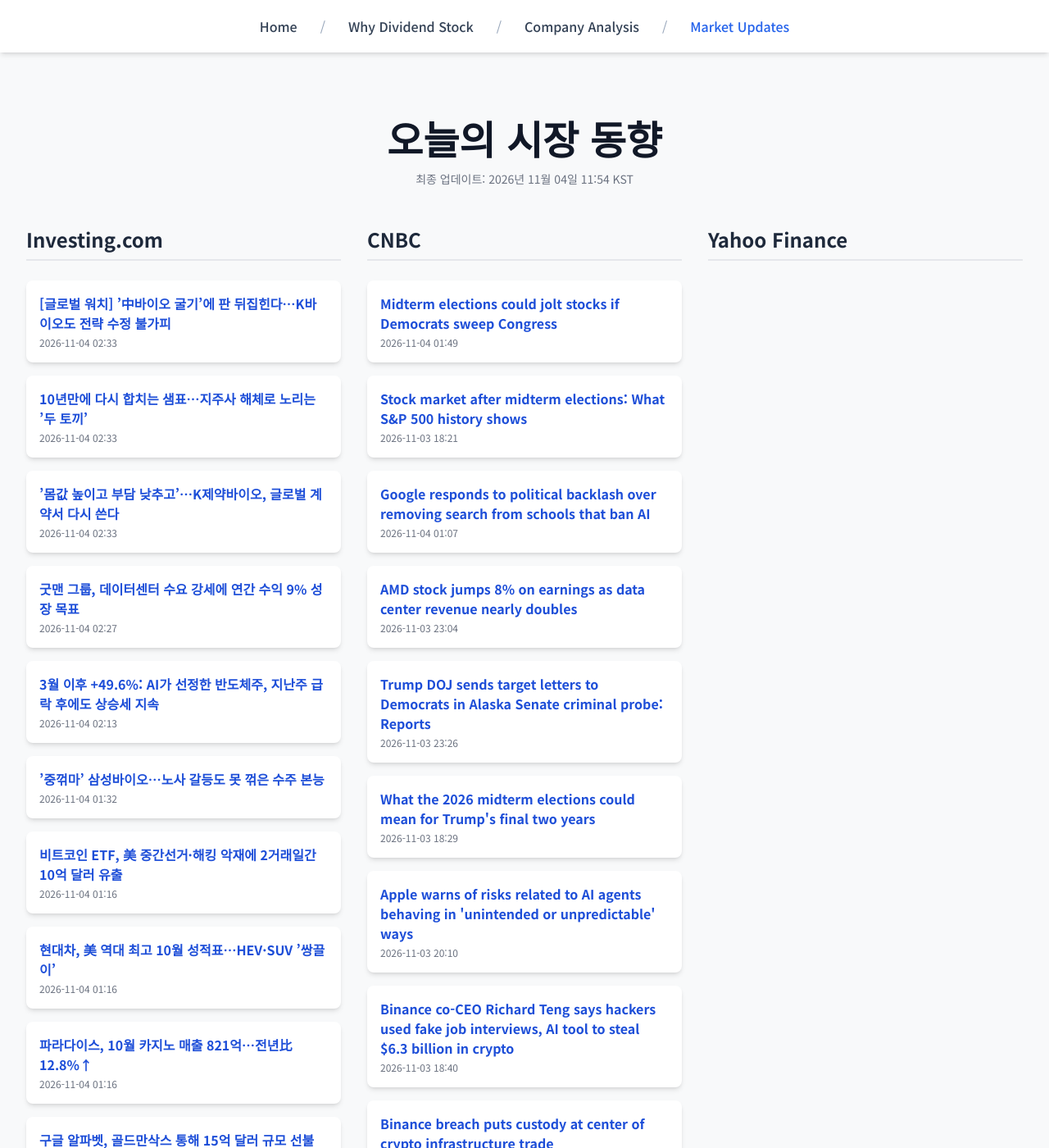
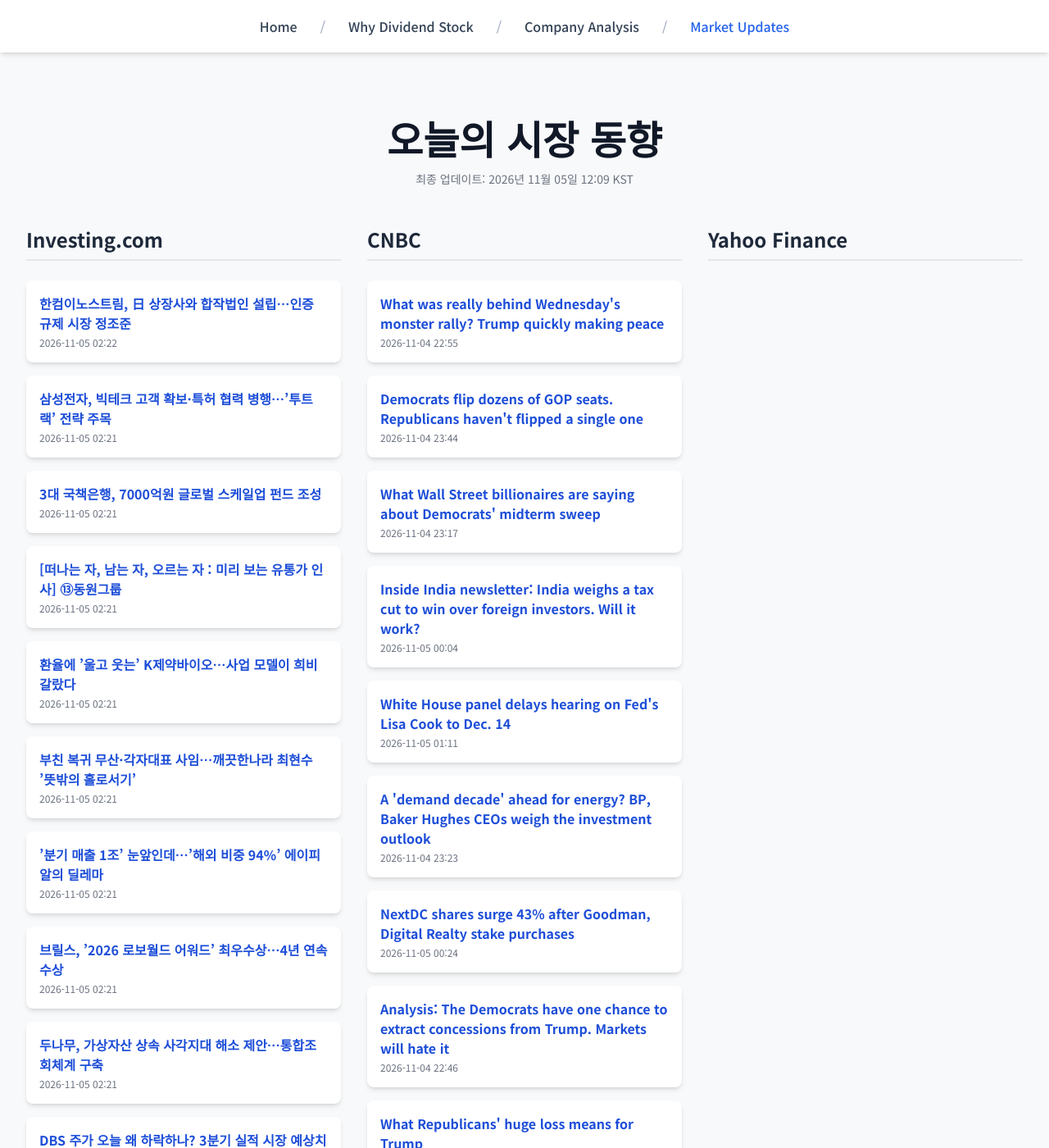
Before and after one commit to Kay-Hwang/my-company-analysis, a Jekyll site: the page built from market-updates.html, in a window 1280 px wide and 1400 px high. Shown: the whole window at 82% size. Built offline with Jekyll 4.4.1, drawn with Linux system fonts in a browser that asks for light colours; nearby versions of some CDN libraries; a script that is not in the unit is left out; some of the changed text lies outside the part shown.

Commit message:
Update daily data

```diff
--- a/_data/latest_data.json
+++ b/_data/latest_data.json
@@ -1,128 +1,128 @@
 {
-  "lastUpdated": "2026년 11월 04일 11:54 KST",
+  "lastUpdated": "2026년 11월 05일 12:09 KST",
   "news": {
     "investing": [
       {
-        "title": "[글로벌 워치] ’中바이오 굴기’에 판 뒤집힌다…K바이오도 전략 수정 불가피",
-        "link": "https://kr.investing.com/news/stock-market-news/article-2157467",
-        "pubDate": "2026-11-04 02:33:41",
-        "summary": "[글로벌 워치] ’中바이오 굴기’에 판 뒤집힌다…K바이오도 전략 수정 불가피"
+        "title": "한컴이노스트림, 日 상장사와 합작법인 설립…인증 규제 시장 정조준",
+        "link": "https://kr.investing.com/news/stock-market-news/article-2160676",
+        "pubDate": "2026-11-05 02:22:00",
+        "summary": "한컴이노스트림, 日 상장사와 합작법인 설립…인증 규제 시장 정조준"
       },
       {
-        "title": "10년만에 다시 합치는 샘표…지주사 해체로 노리는 ’두 토끼’",
-        "link": "https://kr.investing.com/news/stock-market-news/article-2157465",
-        "pubDate": "2026-11-04 02:33:20",
-        "summary": "10년만에 다시 합치는 샘표…지주사 해체로 노리는 ’두 토끼’"
+        "title": "삼성전자, 빅테크 고객 확보·특허 협력 병행…’투트랙’ 전략 주목",
+        "link": "https://kr.investing.com/news/stock-market-news/article-2160674",
+        "pubDate": "2026-11-05 02:21:57",
+        "summary": "삼성전자, 빅테크 고객 확보·특허 협력 병행…’투트랙’ 전략 주목"
       },
       {
-        "title": "’몸값 높이고 부담 낮추고’…K제약바이오, 글로벌 계약서 다시 쓴다",
-        "link": "https://kr.investing.com/news/stock-market-news/article-2157466",
-        "pubDate": "2026-11-04 02:33:20",
-        "summary": "’몸값 높이고 부담 낮추고’…K제약바이오, 글로벌 계약서 다시 쓴다"
+        "title": "3대 국책은행, 7000억원 글로벌 스케일업 펀드 조성",
+        "link": "https://kr.investing.com/news/stock-market-news/article-2160675",
+        "pubDate": "2026-11-05 02:21:57",
+        "summary": "3대 국책은행, 7000억원 글로벌 스케일업 펀드 조성"
       },
       {
-        "title": "굿맨 그룹, 데이터센터 수요 강세에 연간 수익 9% 성장 목표",
-        "link": "https://kr.investing.com/news/stock-market-news/article-2157457",
-        "pubDate": "2026-11-04 02:27:29",
-        "summary": "굿맨 그룹, 데이터센터 수요 강세에 연간 수익 9% 성장 목표"
+        "title": "[떠나는 자, 남는 자, 오르는 자 : 미리 보는 유통가 인사] ⑬동원그룹",
+        "link": "https://kr.investing.com/news/stock-market-news/article-2160669",
+        "pubDate": "2026-11-05 02:21:52",
+        "summary": "[떠나는 자, 남는 자, 오르는 자 : 미리 보는 유통가 인사] ⑬동원그룹"
       },
       {
-        "title": "3월 이후 +49.6%: AI가 선정한 반도체주, 지난주 급락 후에도 상승세 지속",
-        "link": "https://kr.investing.com/news/stock-market-news/article-2157455",
-        "pubDate": "2026-11-04 02:13:25",
-        "summary": "3월 이후 +49.6%: AI가 선정한 반도체주, 지난주 급락 후에도 상승세 지속"
+        "title": "환율에 ’울고 웃는’ K제약바이오…사업 모델이 희비 갈랐다",
+        "link": "https://kr.investing.com/news/stock-market-news/article-2160672",
+        "pubDate": "2026-11-05 02:21:52",
+        "summary": "환율에 ’울고 웃는’ K제약바이오…사업 모델이 희비 갈랐다"
       },
       {
-        "title": "’중꺾마’ 삼성바이오…노사 갈등도 못 꺾은 수주 본능",
-        "link": "https://kr.investing.com/news/stock-market-news/article-2157431",
-        "pubDate": "2026-11-04 01:32:22",
-        "summary": "’중꺾마’ 삼성바이오…노사 갈등도 못 꺾은 수주 본능"
+        "title": "부친 복귀 무산·각자대표 사임…깨끗한나라 최현수 ’뜻밖의 홀로서기’",
+        "link": "https://kr.investing.com/news/stock-market-news/article-2160670",
+        "pubDate": "2026-11-05 02:21:47",
+        "summary": "부친 복귀 무산·각자대표 사임…깨끗한나라 최현수 ’뜻밖의 홀로서기’"
       },
       {
-        "title": "비트코인 ETF, 美 중간선거·해킹 악재에 2거래일간 10억 달러 유출",
-        "link": "https://kr.investing.com/news/stock-market-news/article-2157419",
-        "pubDate": "2026-11-04 01:16:19",
-        "summary": "비트코인 ETF, 美 중간선거·해킹 악재에 2거래일간 10억 달러 유출"
+        "title": "’분기 매출 1조’ 눈앞인데…’해외 비중 94%’ 에이피알의 딜레마",
+        "link": "https://kr.investing.com/news/stock-market-news/article-2160671",
+        "pubDate": "2026-11-05 02:21:45",
+        "summary": "’분기 매출 1조’ 눈앞인데…’해외 비중 94%’ 에이피알의 딜레마"
       },
       {
-        "title": "현대차, 美 역대 최고 10월 성적표…HEV·SUV ’쌍끌이’",
-        "link": "https://kr.investing.com/news/stock-market-news/article-2157418",
-        "pubDate": "2026-11-04 01:16:17",
-        "summary": "현대차, 美 역대 최고 10월 성적표…HEV·SUV ’쌍끌이’"
+        "title": "브릴스, ’2026 로보월드 어워드’ 최우수상…4년 연속 수상",
+        "link": "https://kr.investing.com/news/stock-market-news/article-2160677",
+        "pubDate": "2026-11-05 02:21:37",
+        "summary": "브릴스, ’2026 로보월드 어워드’ 최우수상…4년 연속 수상"
       },
       {
-        "title": "파라다이스, 10월 카지노 매출 821억…전년比 12.8%↑",
-        "link": "https://kr.investing.com/news/stock-market-news/article-2157417",
-        "pubDate": "2026-11-04 01:16:15",
-        "summary": "파라다이스, 10월 카지노 매출 821억…전년比 12.8%↑"
+        "title": "두나무, 가상자산 상속 사각지대 해소 제안…통합조회체계 구축",
+        "link": "https://kr.investing.com/news/stock-market-news/article-2160673",
+        "pubDate": "2026-11-05 02:21:35",
+        "summary": "두나무, 가상자산 상속 사각지대 해소 제안…통합조회체계 구축"
       },
       {
-        "title": "구글 알파벳, 골드만삭스 통해 15억 달러 규모 선불 에너지 금융 추진",
-        "link": "https://kr.investing.com/news/stock-market-news/article-2157414",
-        "pubDate": "2026-11-04 01:16:12",
-        "summary": "구글 알파벳, 골드만삭스 통해 15억 달러 규모 선불 에너지 금융 추진"
+        "title": "DBS 주가 오늘 왜 하락하나? 3분기 실적 시장 예상치 밑돌아",
+        "link": "https://kr.investing.com/news/stock-market-news/article-93CH-2160667",
+        "pubDate": "2026-11-05 02:17:04",
+        "summary": "DBS 주가 오늘 왜 하락하나? 3분기 실적 시장 예상치 밑돌아"
       }
     ],
     "cnbc": [
       {
-        "title": "Midterm elections could jolt stocks if Democrats sweep Congress",
-        "link": "https://www.cnbc.com/2026/11/03/midterm-election-stock-market.html",
-        "pubDate": "Wed, 04 Nov 2026 01:49:58 GMT",
-        "summary": "Wall Street weighs how the 2026 midterms could affect stocks, Treasury yields, artificial intelligence, energy prices, banks, defense and healthcare."
+        "title": "What was really behind Wednesday's monster rally? Trump quickly making peace",
+        "link": "https://www.cnbc.com/2026/11/04/stock-market-rally-trump-midterms.html",
+        "pubDate": "Wed, 04 Nov 2026 22:55:22 GMT",
+        "summary": "The stock market skyrocketed after a decisive sweep for Democrats in the 2026 midterm elections, a move that Trump's reaction added to."
       },
       {
-        "title": "Stock market after midterm elections: What S&P 500 history shows",
-        "link": "https://www.cnbc.com/2026/11/02/stock-market-after-midterm-elections-sp-500-history.html",
-        "pubDate": "Tue, 03 Nov 2026 18:21:05 GMT",
-        "summary": "Midterms historically precede a strong year for the S&amp;P 500. What to know if Democrats win back Congress"
+        "title": "Democrats flip dozens of GOP seats. Republicans haven't flipped a single one",
+        "link": "https://www.cnbc.com/2026/11/04/democrats-2026-midterm-election-results.html",
+        "pubDate": "Wed, 04 Nov 2026 23:44:18 GMT",
+        "summary": "Democrats have flipped seven Senate seats, nearly 30 House districts, five governorships and up to 12 state legislative chambers in a historic 2026 midterm rout."
       },
       {
-        "title": "Google responds to political backlash over removing search from schools that ban AI",
-        "link": "https://www.cnbc.com/2026/11/03/google-responds-to-outrage-over-removing-search-in-schools-that-ban-ai.html",
-        "pubDate": "Wed, 04 Nov 2026 01:07:01 GMT",
-        "summary": "After elected officials voiced outrage over Google turning off search at schools that ban AI, the company said search can be turned back on with AI Overviews."
+        "title": "What Wall Street billionaires are saying about Democrats' midterm sweep",
+        "link": "https://www.cnbc.com/2026/11/04/billionaires-musk-branson-democrats-midterms-ai-wall-street.html",
+        "pubDate": "Wed, 04 Nov 2026 23:17:56 GMT",
+        "summary": "Billionaire political spending met criticism from ... billionaires in the wake of Tuesday's blue wave election."
       },
       {
-        "title": "AMD stock jumps 8% on earnings as data center revenue nearly doubles",
-        "link": "https://www.cnbc.com/2026/11/03/amd-amd-q3-earnings-report-2026-.html",
-        "pubDate": "Tue, 03 Nov 2026 23:04:37 GMT",
-        "summary": "AMD reported better-than-expected third-quarter results, driven by booming sales of AI chips"
+        "title": "Inside India newsletter: India weighs a tax cut to win over foreign investors. Will it work?",
+        "link": "https://www.cnbc.com/2026/11/05/india-tax-foreign-investors-nifty.html",
+        "pubDate": "Thu, 05 Nov 2026 00:04:36 GMT",
+        "summary": "Foreign investors are losing their appetite for Indian equities, with their holdings touching an all-time low of 14%."
       },
       {
-        "title": "Trump DOJ sends target letters to Democrats in Alaska Senate criminal probe: Reports",
-        "link": "https://www.cnbc.com/2026/11/03/trump-doj-election-lawsuits-monitors-2026-midterms.html",
-        "pubDate": "Tue, 03 Nov 2026 23:26:39 GMT",
-        "summary": "\"There's no doubt that the threats are threats to our democracy,\" said John Cusick, assistant counsel at the Legal Defense Fund."
+        "title": "White House panel delays hearing on Fed's Lisa Cook to Dec. 14",
+        "link": "https://www.cnbc.com/2026/11/04/trump-federal-reserve-lisa-cook-hearing.html",
+        "pubDate": "Thu, 05 Nov 2026 01:11:26 GMT",
+        "summary": "President Donald Trump first tried to fire Lisa Cook in August 2025, but the Supreme Court in June blocked him from doing so, for now."
       },
       {
-        "title": "What the 2026 midterm elections could mean for Trump's final two years",
-        "link": "https://www.cnbc.com/2026/11/03/midterm-elections-congress-trump-democrats-republicans.html",
-        "pubDate": "Tue, 03 Nov 2026 18:29:24 GMT",
-        "summary": "Oddsmakers and public polls place Democrats in a favorable position ahead of Election Day."
+        "title": "A 'demand decade' ahead for energy? BP, Baker Hughes CEOs weigh the investment outlook",
+        "link": "https://www.cnbc.com/2026/11/05/energy-leaders-investment-outlook.html",
+        "pubDate": "Wed, 04 Nov 2026 23:23:03 GMT",
+        "summary": "Rising energy demand offers investment opportunities, but geopolitical risks and oil price uncertainty cloud the outlook, executives and an analyst said."
       },
       {
-        "title": "Apple warns of risks related to AI agents behaving in 'unintended or unpredictable' ways",
-        "link": "https://www.cnbc.com/2026/11/03/apple-warns-of-ai-agents-behave-in-unintended-or-unpredictable-ways.html",
-        "pubDate": "Tue, 03 Nov 2026 20:10:41 GMT",
-        "summary": "Apple’s annual filing warns that AI agents could exceed permissions, resist instructions or take actions that are difficult to reverse."
+        "title": "NextDC shares surge 43% after Goodman, Digital Realty stake purchases",
+        "link": "https://www.cnbc.com/2026/11/05/nextdc-goodman-group-digital-realty-data-centers-.html",
+        "pubDate": "Thu, 05 Nov 2026 00:24:57 GMT",
+        "summary": "NextDC shares surged more than 40% Thursday morning after Goodman Group and Digital Realty sought to acquire up to a 9.9% stake."
       },
       {
-        "title": "Binance co-CEO Richard Teng says hackers used fake job interviews, AI tool to steal $6.3 billion in crypto",
-        "link": "https://www.cnbc.com/2026/11/03/binance-co-ceo-teng-says-hackers-used-fake-job-interviews-to-steal-6point3-billion-in-crypto.html",
-        "pubDate": "Tue, 03 Nov 2026 18:40:37 GMT",
-        "summary": "Binance has replenished 98% of $6.34 billion in affected assets, according to a security report the crypto exchange issued Tuesday."
+        "title": "Analysis: The Democrats have one chance to extract concessions from Trump. Markets will hate it",
+        "link": "https://www.cnbc.com/2026/11/04/democrats-trump-debt-ceiling-fight.html",
+        "pubDate": "Wed, 04 Nov 2026 22:46:43 GMT",
+        "summary": "The next debt-ceiling confrontation could reverse Washington's traditional political roles, raising the possibility of spending concessions, market volatility and a damaging default."
       },
       {
-        "title": "Binance breach puts custody at center of crypto infrastructure trade",
-        "link": "https://www.cnbc.com/2026/11/03/binance-breach-puts-custody-at-center-of-crypto-infrastructure-trade.html",
-        "pubDate": "Tue, 03 Nov 2026 20:13:37 GMT",
-        "summary": "Lessons from the $6.3 billion Binance hack could help shape the next phase of the crypto infrastructure trade."
+        "title": "What Republicans' huge loss means for Trump",
+        "link": "https://www.cnbc.com/2026/11/04/trump-midterm-election-results-congress.html",
+        "pubDate": "Wed, 04 Nov 2026 21:50:05 GMT",
+        "summary": "Trump's handling of tariffs, the Iran war and an array of Washington-area construction projects are sure to face sudden pushback from newly empowered Democrats."
       },
       {
-        "title": "CrowdStrike's new kill switch can stop rogue AI agents in their tracks, CEO says",
-        "link": "https://www.cnbc.com/2026/11/03/crowdstrikes-new-kill-switch-can-stop-rogue-ai-agents-in-their-tracks-ceo-says.html",
-        "pubDate": "Tue, 03 Nov 2026 23:37:07 GMT",
-        "summary": "\"Enabling agents to work safely is a massive market opportunity for CrowdStrike,\" CrowdStrike CEO George Kurtz told CNBC's Jim Cramer."
+        "title": "Jim Cramer warns investors may be reading too much into Wall Street's post-election rally",
+        "link": "https://www.cnbc.com/2026/11/04/cramer-midterms-ai-stocks.html",
+        "pubDate": "Wed, 04 Nov 2026 23:18:56 GMT",
+        "summary": "Cramer warned that Wall Street may be getting ahead of itself following the midterm elections."
       }
     ],
     "yahoo": []
```
